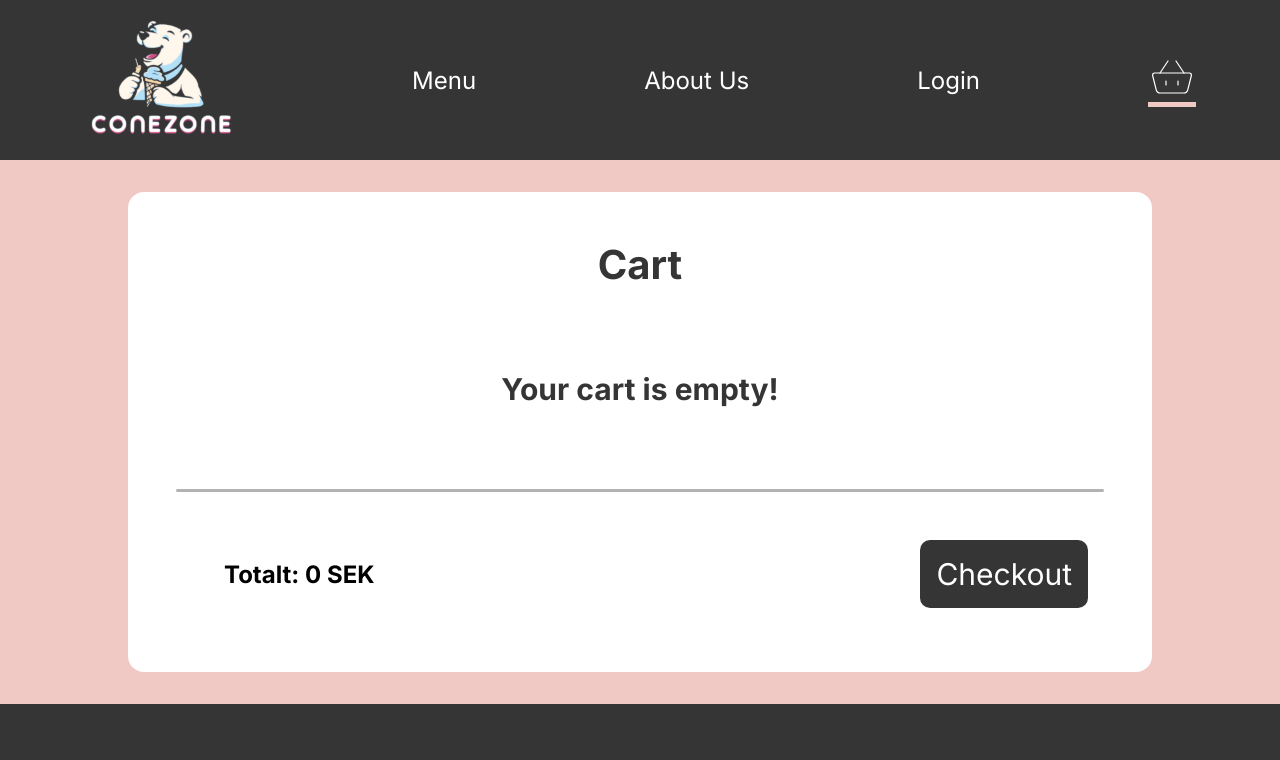
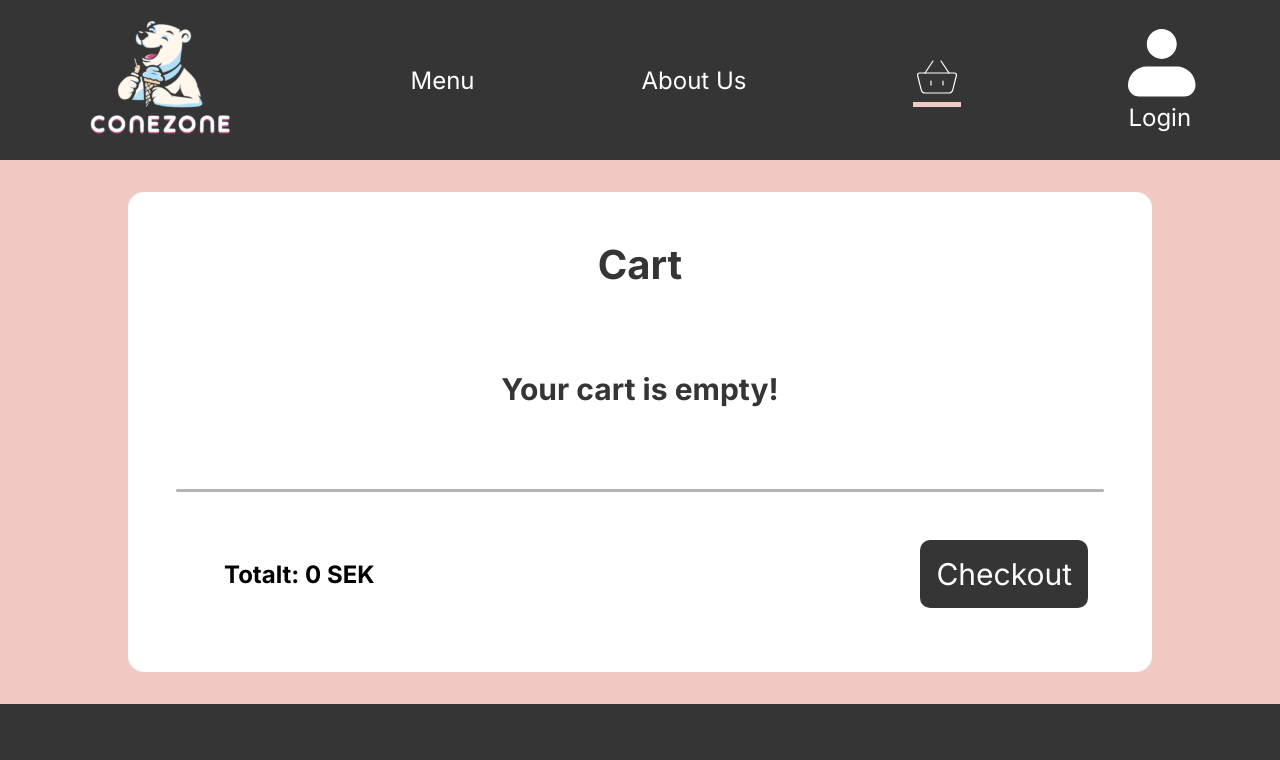
Before and after one commit to NajibMuhammadi/ConeZone, a React (Vite) app in the folder frontend/: page /cart in a window 1280 px wide. Shown: the top 760 px of the page. Built offline with nearby package versions, Linux system fonts and the light colour scheme; a web font is replaced by a local one.

Commit message:
Changed order on the menu items

```diff
--- a/frontend/src/components/Header.tsx
+++ b/frontend/src/components/Header.tsx
@@ -24,29 +24,29 @@ function Header() {
         <header className="header">
             <button className="header__button" onClick={toggleNav}><img className="button__hamburger" src="../../src/assets/hamburger.svg" /></button>
             <nav className="header__nav">
-                <NavLink to="/" className={({ isActive }: NavLinkRenderProps) => isActive ? 'nav__link nav__link--active' : 'nav__link'}><img className="header__logo" src="../../../src/assets/logo.svg"></img></NavLink>
+                <NavLink to="/" className={({ isActive }: NavLinkRenderProps) => isActive ? 'nav__link nav__link--active' : 'nav__link'}><img className="header__logo" src="../../../src/assets/logo.svg"/></NavLink>
                 <NavLink to="/menu" className={({ isActive }: NavLinkRenderProps) => isActive ? 'nav__link nav__link--active' : 'nav__link'}>Menu</NavLink>
                 <NavLink to="/about" className={({ isActive }: NavLinkRenderProps) => isActive ? 'nav__link nav__link--active' : 'nav__link'}>About Us</NavLink>
-                <NavLink to="/login" className={({ isActive }: NavLinkRenderProps) => isActive ? 'nav__link nav__link--active' : 'nav__link'}>Login</NavLink>
                 <NavLink to="/cart" className={({ isActive }: NavLinkRenderProps) => isActive ? 'nav__link nav__link--active' : 'nav__link'}>
-                    <img className="header__basket" src="../../src/assets/basket.svg"></img>
+                    <img className="header__basket" src="../../src/assets/basket.svg"/>
                     {quantity > 0 && (
                         <div className='badge'>{quantity}</div>
                     )}
                 </NavLink>
+                <NavLink to="/login" className={({ isActive }: NavLinkRenderProps) => isActive ? 'nav__link nav__link--active' : 'nav__link'}> <img className="header__user" src="../../src/assets/user.svg"/><p>Login</p></NavLink>
             </nav>
             <nav className="header__nav header__nav--mobile">
-                <NavLink to="/" className={({ isActive }: NavLinkRenderProps) => isActive ? 'nav__link nav__link--active' : 'nav__link'}><img className="header__logo" src="../../../src/assets/logo.svg"></img></NavLink>
+                <NavLink to="/" className={({ isActive }: NavLinkRenderProps) => isActive ? 'nav__link nav__link--active' : 'nav__link'}><img className="header__logo" src="../../../src/assets/logo.svg"/></NavLink>
                 <section className={`header__section ${isOpen ? 'open' : ''}`}>
                     <NavLink to="/menu" className={({ isActive }: NavLinkRenderProps) => isActive ? 'nav__link nav__link--active' : 'nav__link'}>Menu</NavLink>
                     <NavLink to="/about" className={({ isActive }: NavLinkRenderProps) => isActive ? 'nav__link nav__link--active' : 'nav__link'}>About Us</NavLink>
-                    <NavLink to="/login" className={({ isActive }: NavLinkRenderProps) => isActive ? 'nav__link nav__link--active' : 'nav__link'}>Login</NavLink>
                     <NavLink to="/cart" className={({ isActive }: NavLinkRenderProps) => isActive ? 'nav__link nav__link--active' : 'nav__link'}>
-                        <img className="header__basket" src="../../src/assets/basket.svg"></img>
+                        <img className="header__basket" src="../../src/assets/basket.svg"/>
                         {quantity > 0 && (
                             <div className='badge'>{quantity}</div>
                         )}
                     </NavLink>
+                    <NavLink to="/login" className={({ isActive }: NavLinkRenderProps) => isActive ? 'nav__link nav__link--active' : 'nav__link'}> <img className="header__user" src="../../src/assets/user.svg"/><p>Login</p></NavLink>
                 </section>
             </nav>
         </header>
```
Also changed, not shown: frontend/src/assets/user.svg (added).
